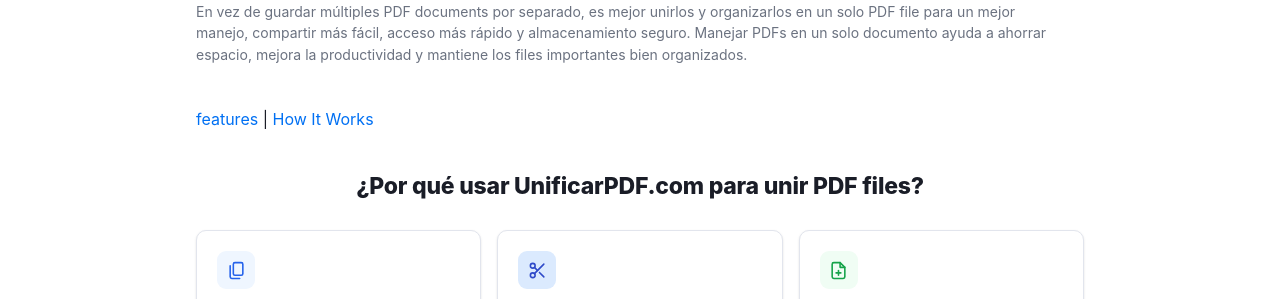
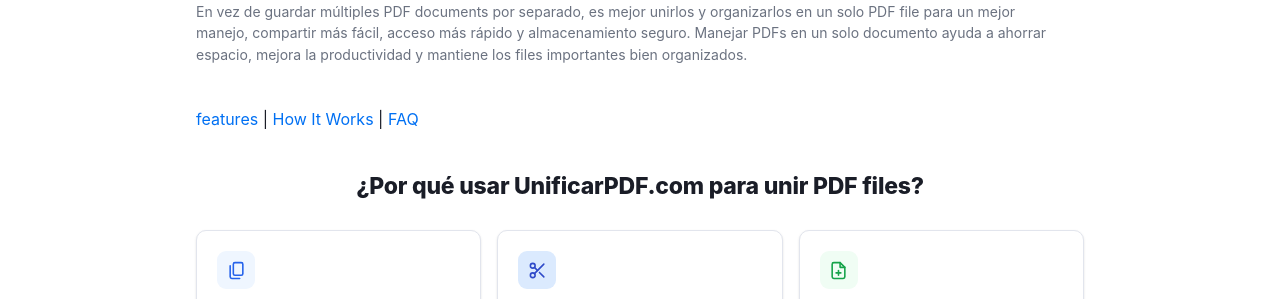
Before and after one commit to rforrupesh/jekyllmultilingual, a Jekyll site: the page built from index.md, in a window 1280 px wide and 900 px high, scrolled down 1268 px. Shown: the part 151-450 px from the top of the window. Built offline with Jekyll 4.4.1, drawn with Linux system fonts in a browser that asks for light colours.

Commit message:
Update index.md

```diff
--- a/index.md
+++ b/index.md
@@ -131,7 +131,7 @@
      En vez de guardar múltiples PDF documents por separado, es mejor unirlos y organizarlos en un solo PDF file para un mejor manejo, compartir más fácil, acceso más rápido y almacenamiento seguro. Manejar PDFs en un solo documento ayuda a ahorrar espacio, mejora la productividad y mantiene los files importantes bien organizados.
     </p>
   </section>
-<div> <a href="#features">features</a> | <a href="#how-it-works">How It Works</a></div>
+<div> <a href="#features">features</a> | <a href="#how-it-works">How It Works</a> | <a href="#faq">FAQ</a></div>
 
   <section class="isec-block isec-why" aria-labelledby="isec-why-title" id="features">
     <div class="isec-block__head">
@@ -335,7 +335,7 @@
         </div>
     </div>
   </section>
-  <section class="isec-block isec-faq" aria-labelledby="isec-faq-title">
+  <section class="isec-block isec-faq" aria-labelledby="isec-faq-title" id="faq">
     <div class="isec-block__head">
       <h2 id="isec-faq-title" class="isec-block__title">Preguntas Frecuentes</h2>
       <p class="isec-block__subtitle">¿Tienes preguntas? Tenemos las respuestas. Encuentra todo lo que necesitas saber sobre nuestro PDF Merger.</p>
```
